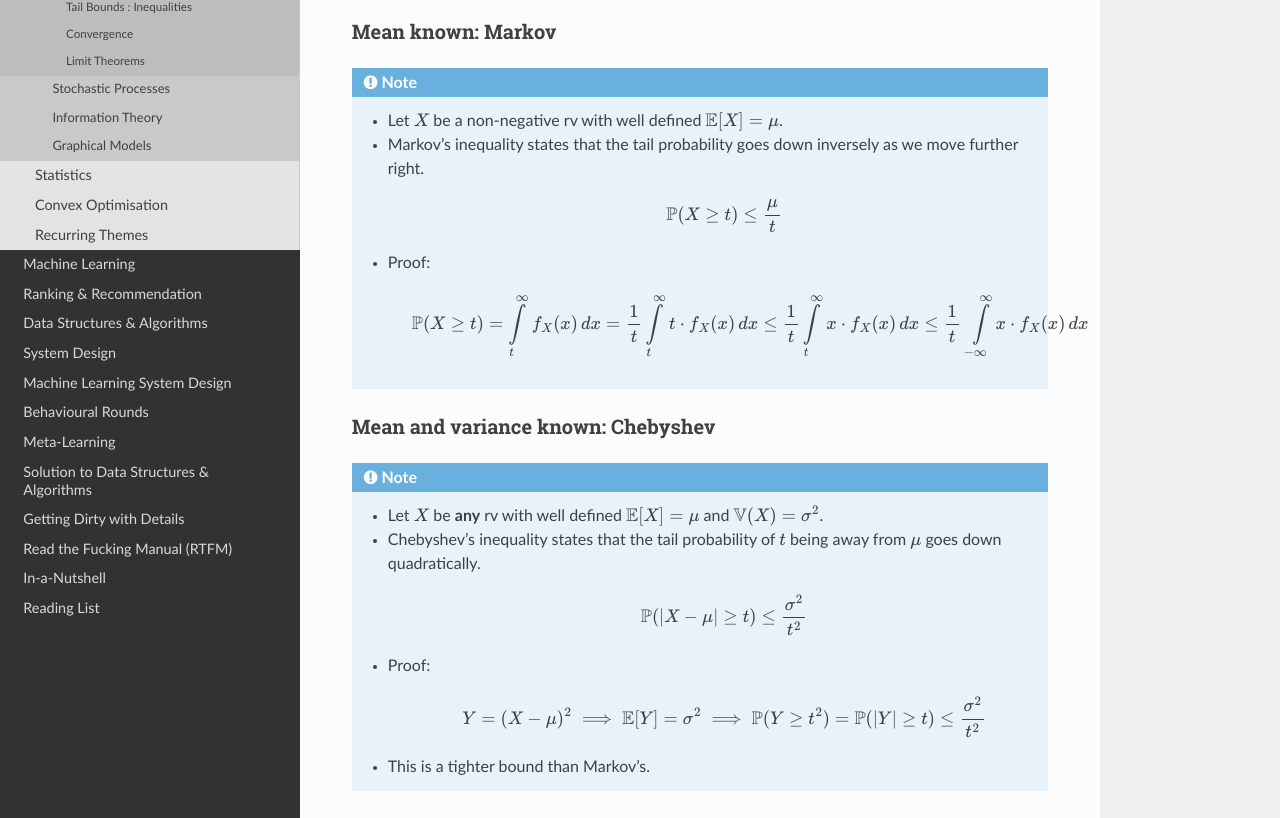
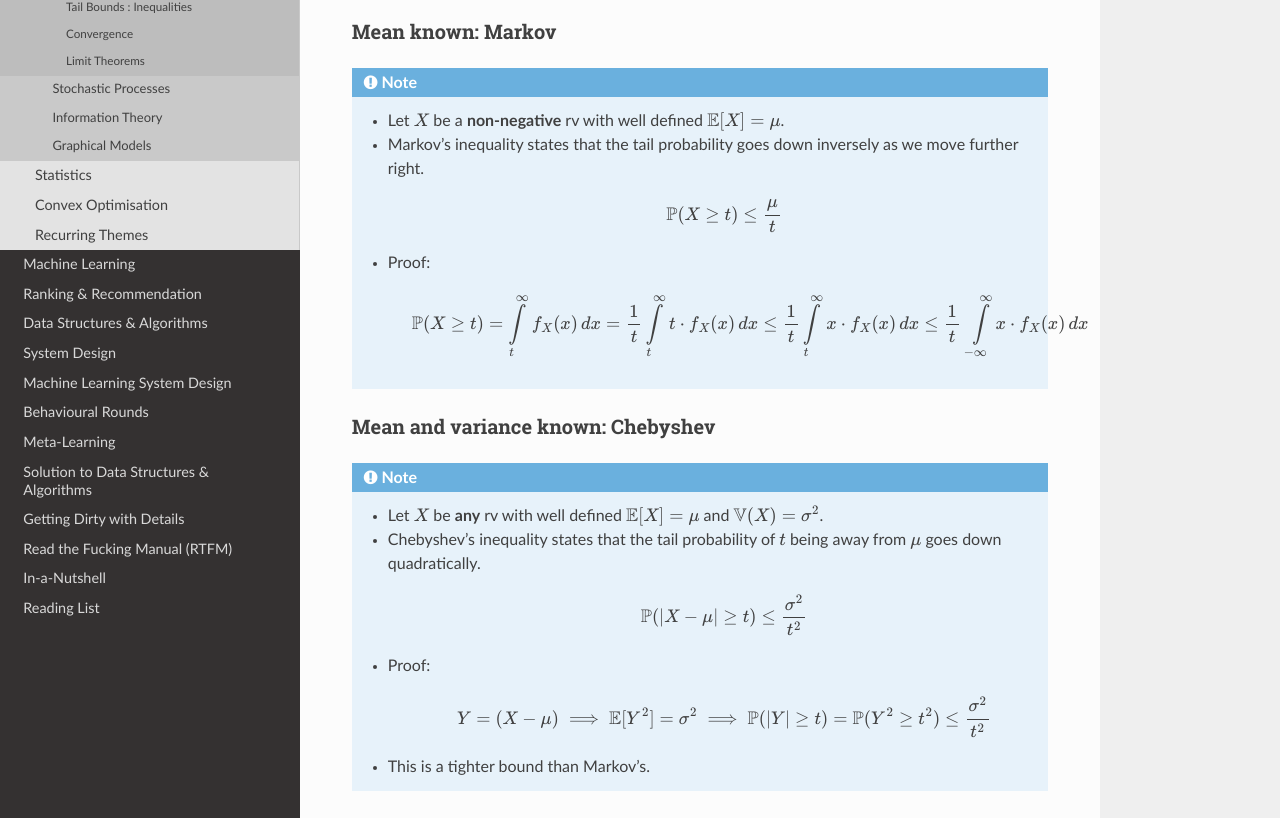
Before and after one commit to uselesstechjunks/leetcode, a Sphinx documentation site: the page built from docs/source/math/prob/ineq.rst, in a window 1280 px wide and 1400 px high. Shown: the part 467-1285 px from the top of the window. Built offline with Sphinx 7.4.7 and the Read the Docs theme 2.0.0, drawn with Linux system fonts in a browser that asks for light colours.

Commit message:
Update ineq.rst

```diff
--- a/docs/source/math/prob/ineq.rst
+++ b/docs/source/math/prob/ineq.rst
@@ -15,7 +15,7 @@ Why do we need inequalities?
 Mean known: Markov
 ====================================
 .. note::
-	* Let :math:`X` be a non-negative rv with well defined :math:`\mathbb{E}[X]=\mu`.
+	* Let :math:`X` be a **non-negative** rv with well defined :math:`\mathbb{E}[X]=\mu`.
 	* Markov's inequality states that the tail probability goes down inversely as we move further right.
 
 		.. math:: \mathbb{P}(X\geq t)\leq \frac{\mu}{t}
@@ -32,7 +32,7 @@ Mean and variance known: Chebyshev
 		.. math:: \mathbb{P}(|X-\mu|\geq t)\leq \frac{\sigma^2}{t^2}
 	* Proof:
 
-		.. math:: Y=(X-\mu)^2\implies\mathbb{E}[Y]=\sigma^2\implies\mathbb{P}(Y\geq t^2)=\mathbb{P}(|Y|\geq t)\leq\frac{\sigma^2}{t^2}
+		.. math:: Y=(X-\mu)\implies\mathbb{E}[Y^2]=\sigma^2\implies\mathbb{P}(|Y|\geq t)=\mathbb{P}(Y^2\geq t^2)\leq\frac{\sigma^2}{t^2}
 	* This is a tighter bound than Markov's.
 
 MGF known: Chernoff's Bound
```
